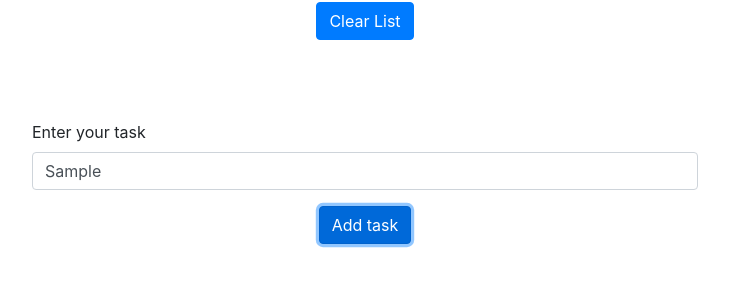
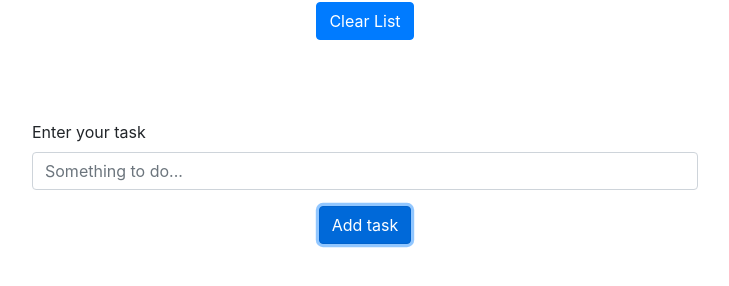
Before and after one commit to alerion09/To-Do-App, a React (Create React App) app: page / in a window 1280 px wide. Both pictures are taken after typing "Sample" into the empty fields and a click on the button "Add task". Shown: the part 118-404 px from the top of the page, without its empty margins (275-1004 px from the left). Built offline with nearby package versions, Linux system fonts and the light colour scheme; the HTML template or start-up script is replaced by a standard one.

Commit message:
Changed app architecture.

```diff
--- a/src/App.js
+++ b/src/App.js
@@ -1,13 +1,14 @@
-import React from 'react'
+import React, {useState} from 'react'
 import './index.css'
 import 'bootstrap/dist/css/bootstrap.min.css'
-import Task from './Task'
-import { ListGroup, ListGroupItem, Button, Form} from 'react-bootstrap';
+import TaskInput from './TaskInput'
+import ToDoList from './ToDoList'
 
 let currentId = 0
 const App = ()=>{
 
-    let [tasksList, setTasksList] = React.useState([])
+    let [tasksList, setTasksList] = useState([])
+
     const clearList = () =>{
         setTasksList([])
     }
@@ -15,8 +16,10 @@ const App = ()=>{
         const taskText = document.getElementById('task-text')
         if (taskText.value !== ''){
             currentId = currentId + 1
-            setTasksList(oldList => [...oldList, {id: currentId,content: taskText.value}])
+            const text = taskText.value
+            setTasksList(oldList => [...oldList, {id: currentId,content: text}])
             taskText.className='form-control'
+            taskText.value=''
         }
         else {
             taskText.className='form-control is-invalid'
@@ -28,35 +31,8 @@ const App = ()=>{
     }
     return(
         <div className='container'>
-            <section>
-                <ListGroup>
-                    {tasksList.map((object)=>{
-                        const {id, content} = object
-                        return(
-                            <ListGroupItem key={id}>
-                                <div className='flex-row'>
-                                    <Task key={id} id={id} content={content}/>
-                                    <Button onClick={() => removeTask(id)}>Remove</Button>
-                                </div>
-                            </ListGroupItem>
-                        )})}
-                </ListGroup>
-                <div className='flex-column-center'>
-                    <Button className='mt-3' onClick={clearList}>Clear List</Button>
-                </div>
-            </section>
-            <section>
-                <Form>
-                    <Form.Label>Enter your task</Form.Label>
-                        <div className='flex-column-center'>
-                            <Form.Control id='task-text' placeholder='Something to do...'></Form.Control>
-                            <Form.Control.Feedback type="invalid">
-                                This field can't be empty.
-                            </Form.Control.Feedback>
-                            <Button className='mt-3' onClick={addTask}>Add task</Button>
-                        </div>
-                </Form>
-            </section>
+            <ToDoList tasksList={tasksList} removeTask={removeTask} clearList={clearList} />
+            <TaskInput addTask={addTask} />
         </div>
     )
 }
--- /dev/null
+++ b/src/TaskInput.js
@@ -0,0 +1,21 @@
+import React from 'react'
+import {Button, Form} from 'react-bootstrap'
+
+const TaskInput = (props) => {
+    const {addTask} = props
+    return (
+        <section>
+            <Form>
+                <Form.Label>Enter your task</Form.Label>
+                    <div className='flex-column-center'>
+                        <Form.Control id='task-text' placeholder='Something to do...'></Form.Control>
+                        <Form.Control.Feedback type="invalid">
+                            This field can not be empty.
+                        </Form.Control.Feedback>
+                        <Button className='mt-3' onClick={addTask}>Add task</Button>
+                    </div>
+            </Form>
+        </section>
+    )
+}
+export default TaskInput
--- /dev/null
+++ b/src/ToDoList.js
@@ -0,0 +1,27 @@
+import React from 'react'
+import {ListGroup, ListGroupItem, Button} from 'react-bootstrap'
+import Task from './Task'
+
+const ToDoList = (props) => {
+    const {tasksList, removeTask, clearList} = props
+    return (
+        <section>
+            <ListGroup>
+                {tasksList.map((object)=>{
+                    const {id, content} = object
+                    return(
+                        <ListGroupItem key={id}>
+                            <div className='flex-row'>
+                                <Task key={id} id={id} content={content}/>
+                                <Button onClick={() => removeTask(id)}>Remove</Button>
+                            </div>
+                        </ListGroupItem>
+                    )})}
+            </ListGroup>
+            <div className='flex-column-center'>
+                <Button className='mt-3' onClick={clearList}>Clear List</Button>
+            </div>
+        </section>
+    )
+}
+export default ToDoList
```
